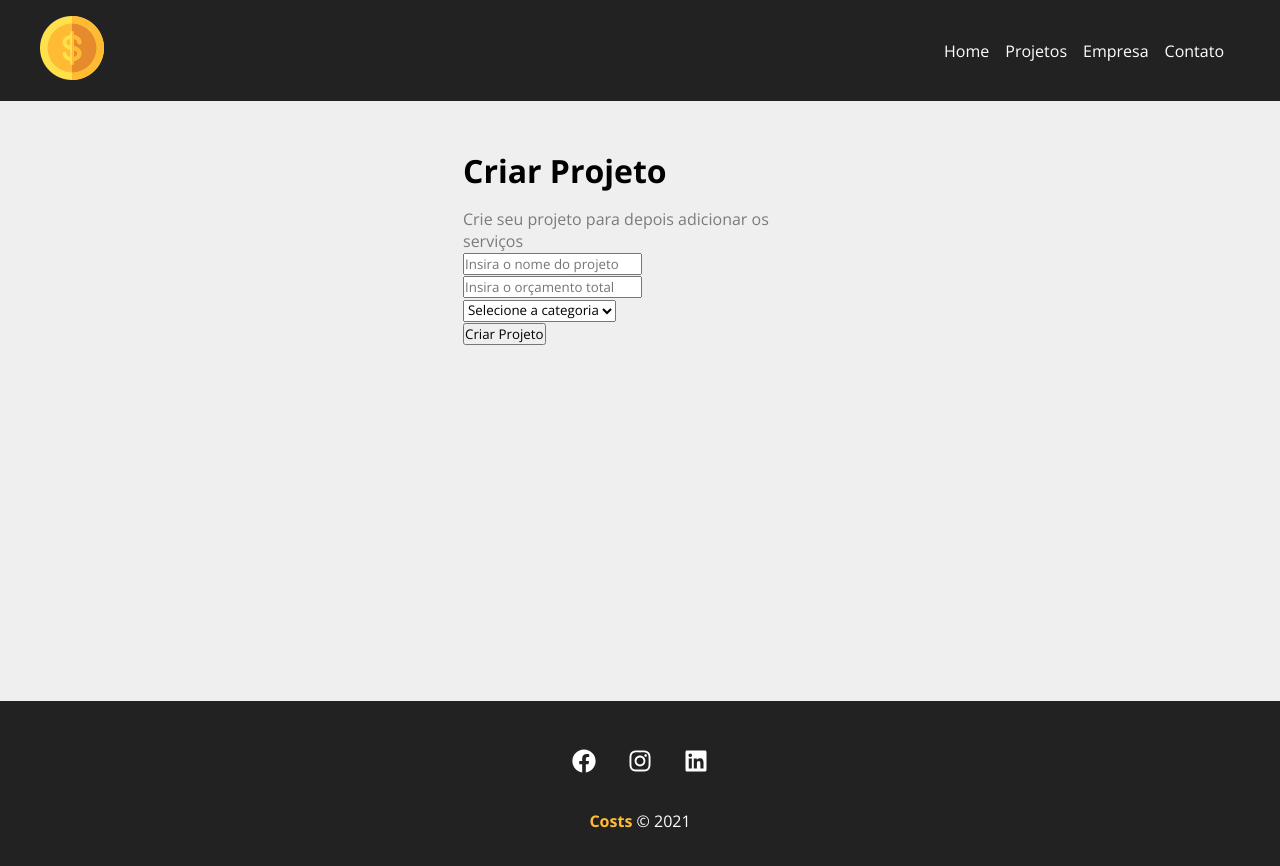
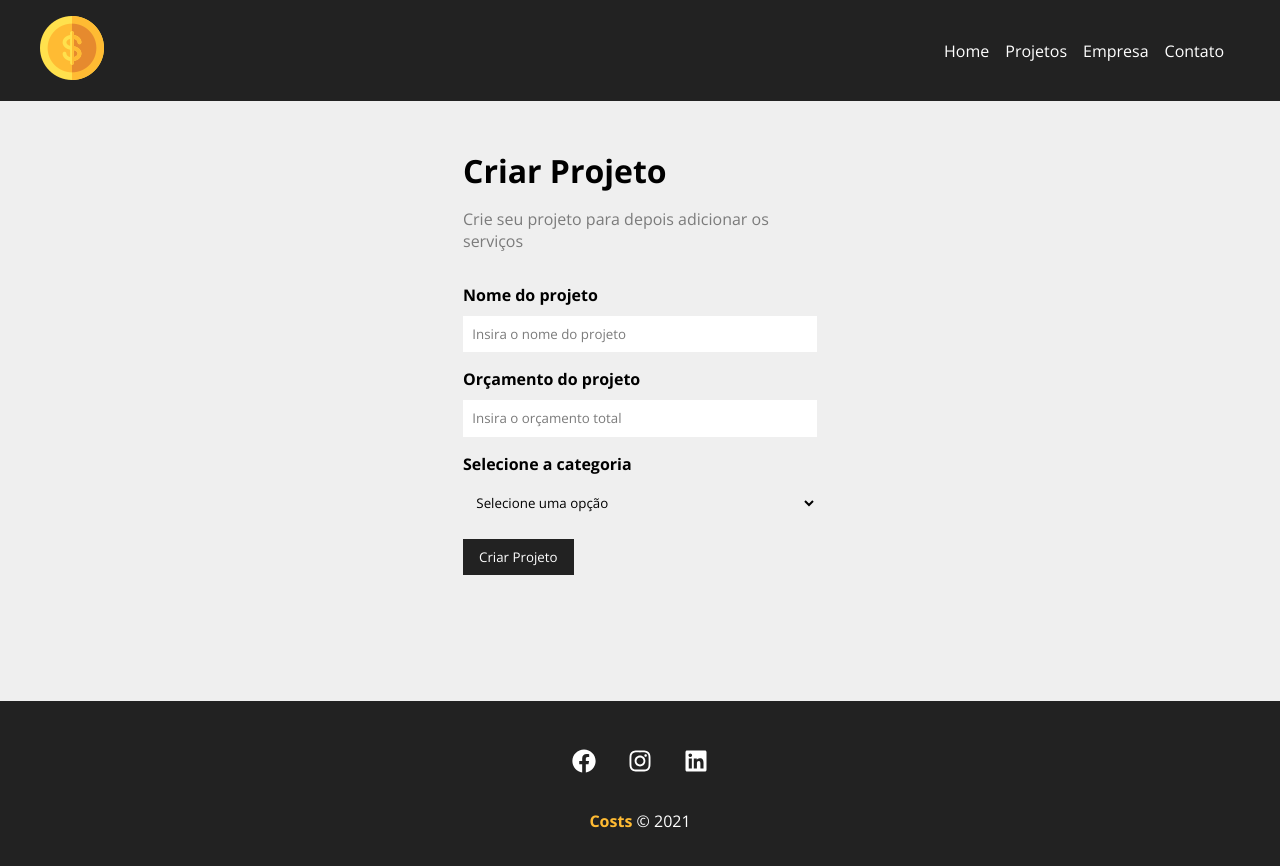
Before and after one commit to Thiago255/projeto-react-costs, a React (Create React App) app: page /newproject in a window 1280 px wide. Shown: the top 866 px of the page. Built offline with nearby package versions, Linux system fonts and the light colour scheme.

Commit message:
Componentização de formulário

```diff
--- /dev/null
+++ b/src/components/form/Input.js
@@ -0,0 +1,19 @@
+import styles from './Input.module.css'
+
+function Input({type, text, name, placeholder, handleOnChange, value}) {
+    return(
+        <div className={styles.form_control}>
+            <label htmlFor={name}>{text}</label>
+            <input
+                type={type}
+                name={name}
+                id={name}
+                placeholder={placeholder}
+                onChange={handleOnChange}
+                value={value}
+            />
+        </div>
+    )
+}
+
+export default Input
--- /dev/null
+++ b/src/components/form/Input.module.css
@@ -0,0 +1,20 @@
+.form_control{
+    display: flex;
+    flex-direction: column;
+    margin-bottom: 1em;
+}
+
+.form_control label{
+    margin-bottom: .6em;
+    font-weight: bold;
+}
+
+.form_control input{
+    padding: .7em;
+    border-radius: 0;
+    border: none;
+}
+
+.form_control input::placeholder {
+    color: #7b7b7b;
+}
--- /dev/null
+++ b/src/components/form/Select.js
@@ -0,0 +1,14 @@
+import styles from './Select.module.css'
+
+function Select({text, name, options, handleOnChange, value}) {
+    return(
+        <div className={styles.form_control}>
+            <label htmlFor={name}>{text}</label>
+            <select name={name} id={name}>
+                <option>Selecione uma opção</option>
+            </select>
+        </div>
+    )
+}
+
+export default Select
--- /dev/null
+++ b/src/components/form/Select.module.css
@@ -0,0 +1,16 @@
+.form_control{
+    display: flex;
+    flex-direction: column;
+    margin-bottom: 1em;
+}
+
+.form_control label{
+    margin-bottom: .6em;
+    font-weight: bold;
+}
+
+.form_control select{
+    padding: .7em;
+    border-radius: 0;
+    border: none;
+}
--- /dev/null
+++ b/src/components/form/SubmitButton.js
@@ -0,0 +1,11 @@
+import styles from './SubmitButton.module.css'
+
+function SubmitButton({text}) {
+    return(
+        <div>
+            <button className={styles.btn}>{text}</button>
+        </div>
+    )
+}
+
+export default SubmitButton
--- /dev/null
+++ b/src/components/form/SubmitButton.module.css
@@ -0,0 +1,13 @@
+.btn{
+    background-color: #222;
+    color: #FFF;
+    padding: 0.7em 1.2em;
+    text-decoration: none;
+    transition: .5s;
+    cursor: pointer;
+    border: none;
+}
+
+.btn:hover{
+    color: #ffbb33;
+}
--- a/src/components/pages/NewProject.js
+++ b/src/components/pages/NewProject.js
@@ -6,7 +6,7 @@ function NewProject() {
         <div className={styles.newproject_container}>
             <h1>Criar Projeto</h1>
             <p>Crie seu projeto para depois adicionar os serviços</p>
-            <ProjectForm/>
+            <ProjectForm btnText='Criar Projeto'/>
         </div>
     )
 }
--- a/src/components/project/ProjectForm.js
+++ b/src/components/project/ProjectForm.js
@@ -1,20 +1,16 @@
-function ProjectForm() {
+import Input from '../form/Input'
+import Select from '../form/Select'
+import SubmitButton from '../form/SubmitButton'
+
+import styles from './ProjectForm.module.css'
+
+function ProjectForm({btnText}) {
     return(
-        <form>
-            <div>
-                <input type="text" placeholder="Insira o nome do projeto"/>
-            </div>
-            <div>
-                <input type="number" placeholder="Insira o orçamento total"/>
-            </div>
-            <div>
-                <select name="category_id">
-                    <option disabled selected>Selecione a categoria</option>
-                </select>
-            </div>
-            <div>
-                <input type="submit" value="Criar Projeto"/>
-            </div>
+        <form className={styles.form}>
+            <Input type='text' text='Nome do projeto' name='name' placeholder='Insira o nome do projeto'/>
+            <Input type='number' text='Orçamento do projeto' name='budget' placeholder='Insira o orçamento total'/>
+            <Select name='category_id' text='Selecione a categoria'/>
+            <SubmitButton text={btnText}/>
         </form>
     )
 }
--- /dev/null
+++ b/src/components/project/ProjectForm.module.css
@@ -0,0 +1,4 @@
+.form{
+    width: 100%;
+    margin: 2em 0;
+}
```
Also changed, not shown: 1 other file (tests, documents, lock files or other folders).
